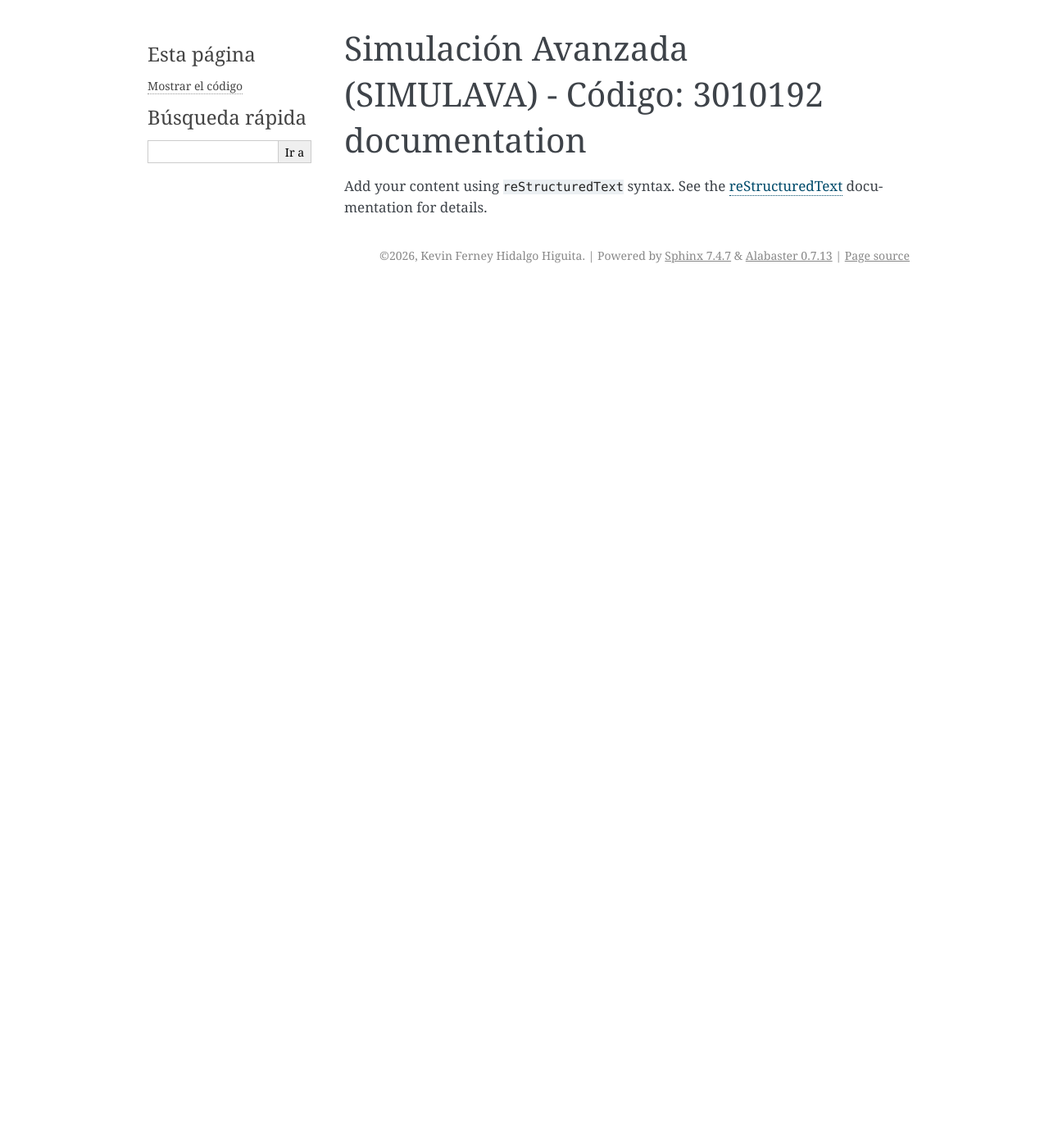
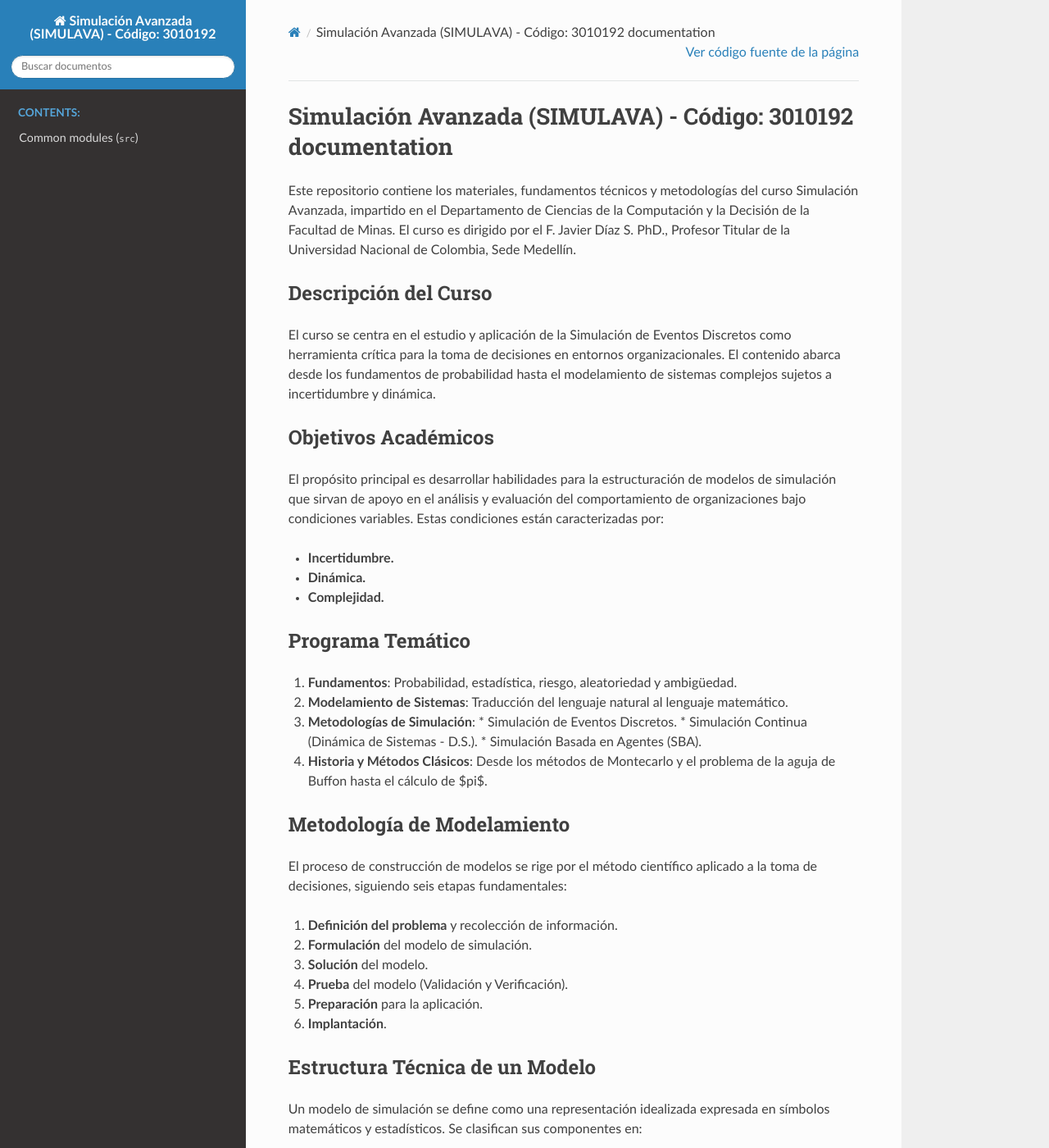
Before and after one commit to thepadr30/SimulAva3010192, a Sphinx documentation site: the page built from docs/source/index.rst, in a window 1280 px wide and 1400 px high. Shown: the whole window at 82% size. Built offline with Sphinx 7.4.7 and the Read the Docs theme 3.1.0, drawn with Linux system fonts in a browser that asks for light colours; some of the changed text lies outside the part shown.

Commit message:
:memo: documentacion

```diff
--- a/docs/source/conf.py
+++ b/docs/source/conf.py
@@ -1,3 +1,10 @@
+import os
+import sys
+
+sys.path.insert(0, os.path.abspath("../../"))
+sys.path.insert(0, os.path.abspath(os.path.dirname(__file__)))
+sys.setrecursionlimit(5000)
+
 # Configuration file for the Sphinx documentation builder.
 #
 # For the full list of built-in configuration values, see the documentation:
@@ -13,15 +20,46 @@ author = 'Kevin Ferney Hidalgo Higuita'
 # -- General configuration ---------------------------------------------------
 # https://www.sphinx-doc.org/en/master/usage/configuration.html#general-configuration
 
-extensions = []
+extensions = [
+    'sphinx.ext.autosummary',
+    'sphinx.ext.napoleon',
+    'sphinx.ext.autodoc',
+    'sphinx.ext.intersphinx',
+    'sphinx.ext.ifconfig',
+    'sphinx.ext.viewcode',
+    'sphinx_rtd_theme',
+]
 
+# Generate autodoc stubs with summaries from code
+
+autosummary_generate = True
+autosummary_generate_overwrite = True
+
+# Add any paths that contain templates here, relative to this directory.
 templates_path = ['_templates']
+
+# List of patterns, relative to source directory, that match files and
+# directories to ignore when looking for source files.
+# This pattern also affects html_static_path and html_extra_path.
 exclude_patterns = []
+
+mathjax3_config = {
+  "tex": {
+    "inlineMath": [['\\(', '\\)']],
+    "displayMath": [["\\[", "\\]"]],
+  }
+}
 
 language = 'es'
 
 # -- Options for HTML output -------------------------------------------------
 # https://www.sphinx-doc.org/en/master/usage/configuration.html#options-for-html-output
 
-html_theme = 'alabaster'
+master_doc = 'index'
+pygments_style = 'default'
+html_theme = 'sphinx_rtd_theme'  # 'alabaster'
+
+# Add any paths that contain custom static files (such as style sheets) here,
+# relative to this directory. They are copied after the builtin static files,
+# so a file named "default.css" will overwrite the builtin "default.css".
 html_static_path = ['_static']
--- a/docs/source/index.rst
+++ b/docs/source/index.rst
@@ -6,11 +6,101 @@
 Simulación Avanzada (SIMULAVA) - Código: 3010192 documentation
 ==============================================================
 
-Add your content using ``reStructuredText`` syntax. See the
-`reStructuredText <https://www.sphinx-doc.org/en/master/usage/restructuredtext/index.html>`_
-documentation for details.
+Este repositorio contiene los materiales, fundamentos técnicos y metodologías del curso Simulación
+Avanzada, impartido en el Departamento de Ciencias de la Computación y la Decisión de la Facultad de
+Minas. El curso es dirigido por el F. Javier Díaz S. PhD., Profesor Titular de la Universidad
+Nacional de Colombia, Sede Medellín.
 
+Descripción del Curso
+---------------------
+
+El curso se centra en el estudio y aplicación de la Simulación de Eventos Discretos como herramienta
+crítica para la toma de decisiones en entornos organizacionales. El contenido abarca desde los
+fundamentos de probabilidad hasta el modelamiento de sistemas complejos sujetos a incertidumbre y
+dinámica.
+
+Objetivos Académicos
+--------------------
+
+El propósito principal es desarrollar habilidades para la estructuración de modelos de simulación
+que sirvan de apoyo en el análisis y evaluación del comportamiento de organizaciones bajo
+condiciones variables. Estas condiciones están caracterizadas por:
+
+* **Incertidumbre.**
+* **Dinámica.**
+* **Complejidad.**
+
+Programa Temático
+-----------------
+
+1. **Fundamentos**: Probabilidad, estadística, riesgo, aleatoriedad y ambigüedad.
+2. **Modelamiento de Sistemas**: Traducción del lenguaje natural al lenguaje matemático.
+3. **Metodologías de Simulación**:
+   * Simulación de Eventos Discretos.
+   * Simulación Continua (Dinámica de Sistemas - D.S.).
+   * Simulación Basada en Agentes (SBA).
+4. **Historia y Métodos Clásicos**: Desde los métodos de Montecarlo y el problema de la aguja de
+   Buffon hasta el cálculo de $\pi$.
+
+
+Metodología de Modelamiento
+---------------------------
+
+El proceso de construcción de modelos se rige por el método científico aplicado a la toma de
+decisiones, siguiendo seis etapas fundamentales:
+
+1. **Definición del problema** y recolección de información.
+2. **Formulación** del modelo de simulación.
+3. **Solución** del modelo.
+4. **Prueba** del modelo (Validación y Verificación).
+5. **Preparación** para la aplicación.
+6. **Implantación**.
+
+Estructura Técnica de un Modelo
+-------------------------------
+
+Un modelo de simulación se define como una representación idealizada expresada en símbolos
+matemáticos y estadísticos. Se clasifican sus componentes en:
+
+Clasificación de Variables
+__________________________
+
+* **Variables Exógenas**: Independientes o de entrada al modelo (ej. tiempo entre llegadas, tiempo
+  de servicio).
+* **Variables de Estado**: Describen la condición del sistema en un tiempo $t$ (ej. número de
+  clientes en el sistema o en cola).
+* **Variables Endógenas**: Dependientes, generadas por la interacción del sistema (ej. tiempo total
+  en el sistema).
+* **Parámetros**: Valores estimados como $\lambda$ (tiempo promedio entre llegadas) y $\mu$ (tiempo
+  promedio de servicio).
+
+Caso de Estudio: Teoría de Colas
+________________________________
+
+El repositorio incluye ejemplos de **Simulación Dinámica Estocástica** aplicados a líneas de espera
+(vehículos en una estación de servicio) bajo la lógica **FIFO** (*First In, First Out*).
+
+La relación funcional principal para evaluar el desempeño es el Tiempo Promedio de los clientes en
+el Sistema ($TPS$):
+
+$TPS = \frac{1}{n}\sum_{i=1}^{n}TSIS_{i}$
+
+Software y Herramientas
+_______________________
+
+Para la implementación de los modelos, se consideran las siguientes herramientas tecnológicas:
+
+* **Lenguajes y Análisis**: R, Excel.
+
+* **Software Especializado**: Simul8, FlexSim.
 
 .. toctree::
    :maxdepth: 2
    :caption: Contents:
+
+   src
+
+
+Add your content using ``reStructuredText`` syntax. See the
+`reStructuredText <https://www.sphinx-doc.org/en/master/usage/restructuredtext/index.html>`_
+documentation for details.
```
Also changed, not shown: docs/source/src.rst (added, +21 -0 lines), 2 other files.
